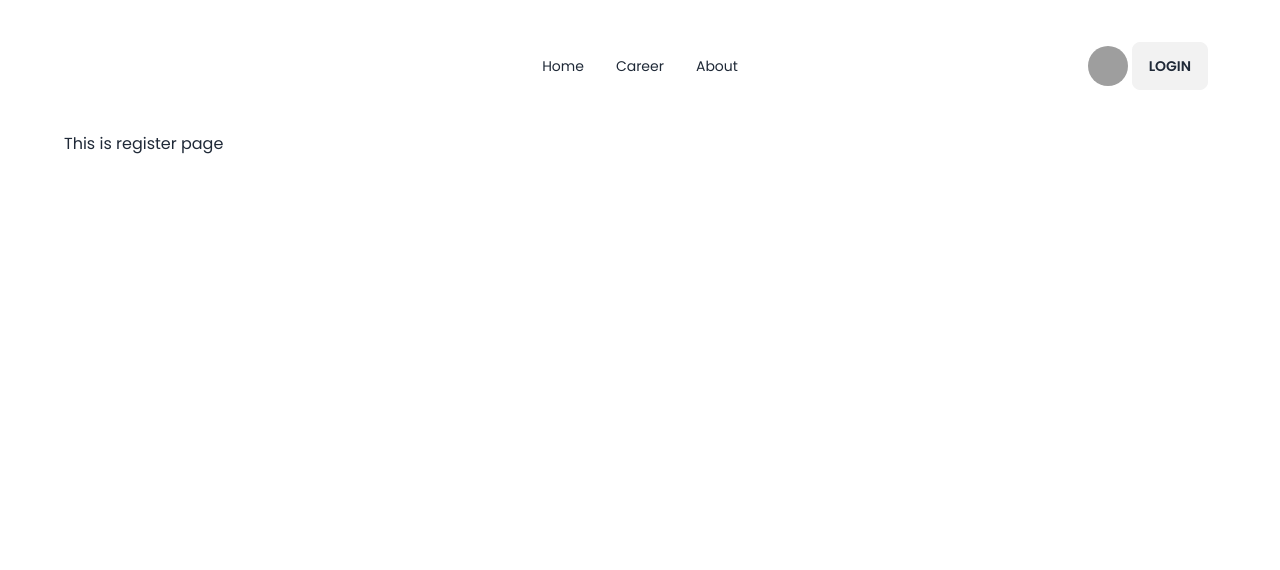
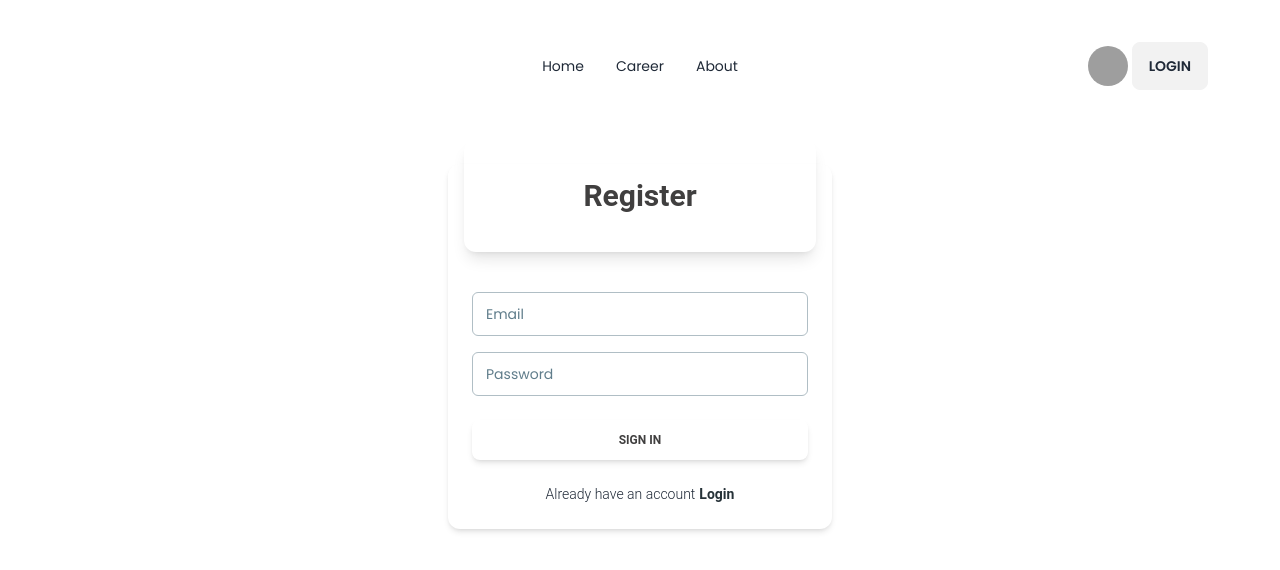
Before and after one commit to Shiham123/Dragon-project, a React (Vite) app: page /register in a window 1280 px wide. Shown: the top 570 px of the page. Built offline with nearby package versions, Linux system fonts and the light colour scheme; no server answers; grey boxes are pictures that could not be loaded.

Commit message:
login and registration complete now time to redirect page

```diff
--- a/package.json
+++ b/package.json
@@ -20,7 +20,8 @@
     "react-fast-marquee": "^1.6.1",
     "react-icons": "^4.11.0",
     "react-router-dom": "^6.16.0",
-    "sort-by": "^1.2.0"
+    "sort-by": "^1.2.0",
+    "sweetalert": "^2.1.2"
   },
   "devDependencies": {
     "@types/react": "^18.2.15",
--- a/src/context/useContext.jsx
+++ b/src/context/useContext.jsx
@@ -1,7 +1,10 @@
 import {
   GithubAuthProvider,
   GoogleAuthProvider,
+  createUserWithEmailAndPassword,
   onAuthStateChanged,
+  sendEmailVerification,
+  signInWithEmailAndPassword,
   signInWithPopup,
   signOut,
 } from 'firebase/auth';
@@ -24,6 +27,18 @@
     return signInWithPopup(globalAuth, githubProvider);
   };
 
+  const signInEmailPassword = (email, password) => {
+    return createUserWithEmailAndPassword(globalAuth, email, password);
+  };
+
+  const logInEmailPassword = (email, password) => {
+    return signInWithEmailAndPassword(globalAuth, email, password);
+  };
+
+  const emailVerification = () => {
+    return sendEmailVerification(globalAuth.currentUser);
+  };
+
   const logOut = () => {
     return signOut(globalAuth);
   };
@@ -38,7 +53,15 @@
     };
   }, []);
 
-  const info = { googleSignIn, user, logOut, githubSignIn };
+  const info = {
+    googleSignIn,
+    user,
+    logOut,
+    githubSignIn,
+    signInEmailPassword,
+    emailVerification,
+    logInEmailPassword,
+  };
 
   return <AppContext.Provider value={info}>{children}</AppContext.Provider>;
 };
--- a/src/pages/about.jsx
+++ b/src/pages/about.jsx
@@ -1,5 +1,13 @@
+import Header from '../components/header';
+import Navbar from '../components/navbar';
+
 const About = () => {
-  return <div>this is about routes</div>;
+  return (
+    <>
+      <Header />
+      <Navbar />
+    </>
+  );
 };
 
 export default About;
--- a/src/pages/career.jsx
+++ b/src/pages/career.jsx
@@ -1,5 +1,13 @@
+import Header from '../components/header';
+import Navbar from '../components/navbar';
+
 const Career = () => {
-  return <div>this is career routes</div>;
+  return (
+    <>
+      <Header />
+      <Navbar />
+    </>
+  );
 };
 
 export default Career;
--- a/src/pages/login.jsx
+++ b/src/pages/login.jsx
@@ -2,8 +2,25 @@
 import Navbar from '../components/navbar';
 
 import { Card, Input, Button, Typography } from '@material-tailwind/react';
+import { useContext } from 'react';
+import { AppContext } from '../context/useContext';
 
 const LoginPage = () => {
+  const context = useContext(AppContext);
+  const { logInEmailPassword } = context;
+
+  const handleSubmit = (event) => {
+    event.preventDefault();
+
+    const formData = new FormData(event.currentTarget);
+    const emailValue = formData.get('email');
+    const passwordValue = formData.get('password');
+
+    logInEmailPassword(emailValue, passwordValue)
+      .then((result) => console.log(result))
+      .catch((error) => console.log(error));
+  };
+
   return (
     <div>
       <Navbar />
@@ -17,15 +34,22 @@
             Login your account
           </Typography>
 
-          <form className="mt-8 mb-2 w-80 max-w-screen-lg sm:w-96">
+          <form
+            className="mt-8 mb-2 w-80 max-w-screen-lg sm:w-96"
+            onSubmit={handleSubmit}
+          >
             <div className="mb-4 flex flex-col gap-6">
               <label htmlFor="email">Email</label>
-              <Input size="lg" />
+              <Input size="lg" name="email" />
               <label htmlFor="password">Password</label>
-              <Input type="password" size="lg" />
+              <Input type="password" size="lg" name="password" />
             </div>
 
-            <Button className="mt-6 text-white bg-black" fullWidth>
+            <Button
+              className="mt-6 text-white bg-black"
+              fullWidth
+              type="submit"
+            >
               Login
             </Button>
             <Typography color="gray" className="mt-4 text-center font-normal">
--- a/src/pages/register.jsx
+++ b/src/pages/register.jsx
@@ -1,10 +1,89 @@
+import {
+  Card,
+  CardHeader,
+  CardBody,
+  CardFooter,
+  Typography,
+  Input,
+  Button,
+} from '@material-tailwind/react';
+
+import swal from 'sweetalert';
+
 import Navbar from '../components/navbar';
+import { Link } from 'react-router-dom';
+import { useContext } from 'react';
+import { AppContext } from '../context/useContext';
 
 const Register = () => {
+  const context = useContext(AppContext);
+  const { signInEmailPassword, emailVerification } = context;
+
+  const handleSubmit = (event) => {
+    event.preventDefault();
+    const formData = new FormData(event.currentTarget);
+
+    const emailValue = formData.get('email');
+    const passwordValue = formData.get('password');
+
+    signInEmailPassword(emailValue, passwordValue)
+      .then((result) => {
+        console.log(result);
+        swal({
+          text: 'check your email!',
+          icon: 'success',
+        });
+        emailVerification()
+          .then((result) => console.log(result))
+          .catch((error) => console.log(error));
+      })
+      .catch((error) => console.log(error));
+  };
+
   return (
     <div>
       <Navbar />
-      <h1>This is register page</h1>
+      <div className="flex justify-center items-center pt-8">
+        <form onSubmit={handleSubmit}>
+          <Card className="w-96">
+            <CardHeader
+              variant="gradient"
+              color="gray"
+              className="mb-4 grid h-28 place-items-center"
+            >
+              <Typography variant="h3" className="text-black">
+                Register
+              </Typography>
+            </CardHeader>
+            <CardBody className="flex flex-col gap-4">
+              <Input label="Email" name="email" size="lg" />
+              <Input label="Password" size="lg" name="password" />
+            </CardBody>
+            <CardFooter className="pt-0">
+              <Button
+                variant="gradient"
+                fullWidth
+                className="text-black"
+                type="submit"
+              >
+                Sign In
+              </Button>
+              <Typography variant="small" className="mt-6 flex justify-center">
+                Already have an account
+                <Typography
+                  as="a"
+                  href="#signup"
+                  variant="small"
+                  color="blue-gray"
+                  className="ml-1 font-bold"
+                >
+                  <Link to="/login">Login</Link>
+                </Typography>
+              </Typography>
+            </CardFooter>
+          </Card>
+        </form>
+      </div>
     </div>
   );
 };
```
Also changed, not shown: 1 other file (tests, documents, lock files or other folders).
